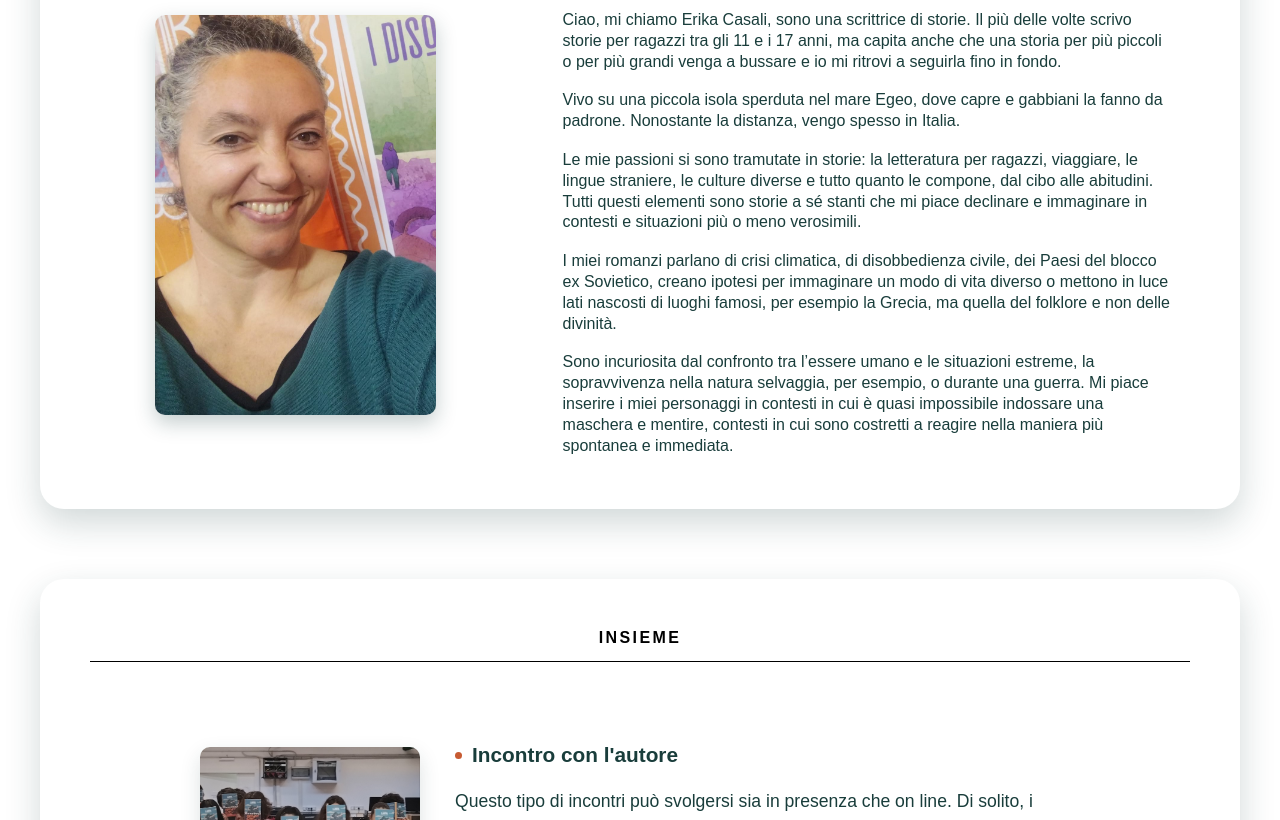
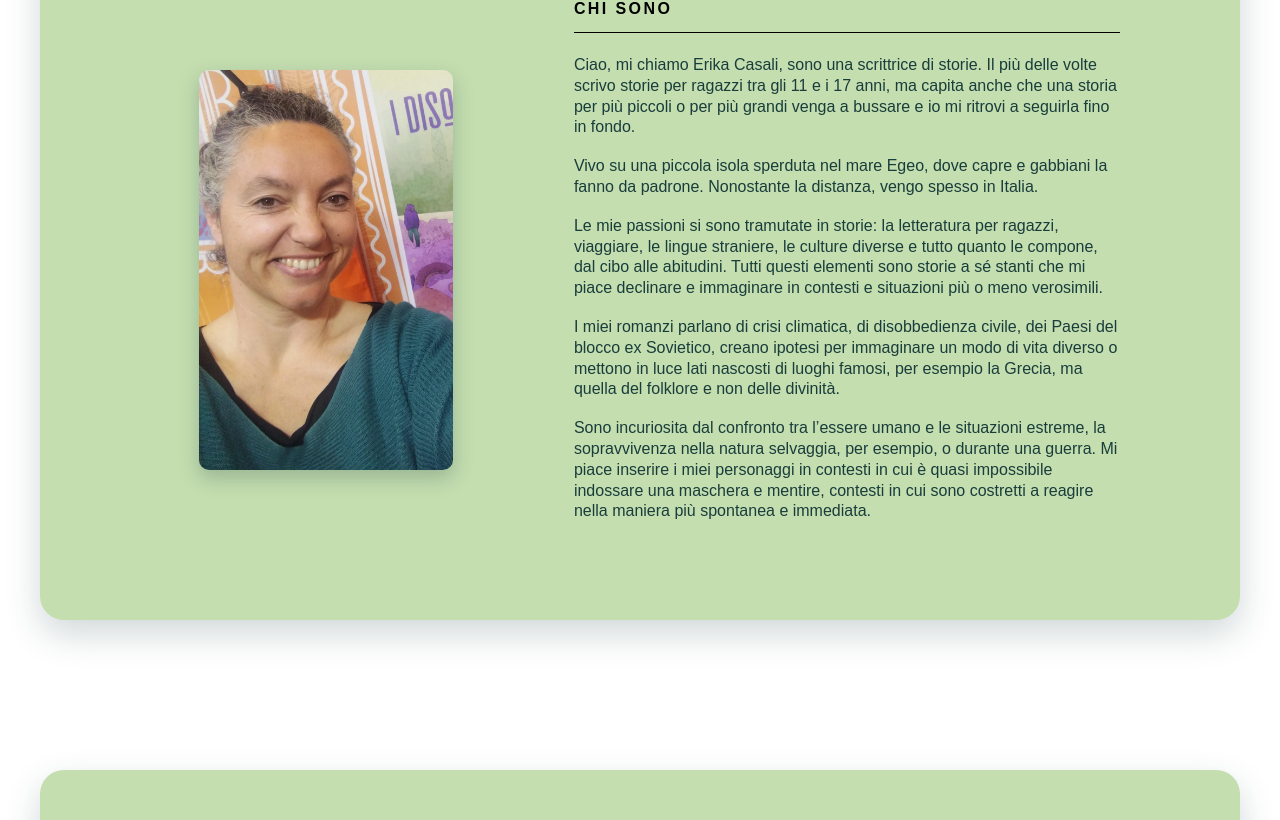
Before and after one commit to emalle/Erika_Website, a React (Vite) app: page / in a window 1280 px wide. Shown: the part 1220-2040 px from the top of the page. Built offline with nearby package versions, Linux system fonts and the light colour scheme.

Commit message:
Changes to the website font and adjustments in style

```diff
--- a/src/index.css
+++ b/src/index.css
@@ -6,15 +6,25 @@ html {
   scroll-behavior: smooth;
 }
 
+
+
 body {
   margin: 0;
   background: white;
   color: #193d3b;
-  font-family: "Script", sans-serif;
+  font-family: "Arial", sans-serif;
+
 
   /* For the page to scroll */
   min-height: 100vh;
   overflow-y: auto;
+}
+
+button,
+input,
+textarea,
+select {
+  font-family: inherit;
 }
 
 .page {
@@ -112,10 +122,10 @@ body {
   width: 100%;
   max-width: 1200px;
   margin-bottom: 50px;
-  margin: 0 auto 70px;
-  padding: 45px 50 px;
+  margin: 0 auto 150px;
+  padding: 45px 50px;
 
-  background: white;
+  background: color-mix(in srgb, green 20%, beige 80%);
   border-radius: 24px;
 
   box-shadow: 0 14px 35px rgba(25, 61, 59, 0.2);
@@ -184,7 +194,7 @@ body {
 .card-text p:not(.section-label) {
   margin: 0 0 18px;
 
-  font-size: clamp(1rem, 1vw, 0.6rem);
+  font-size: clamp(1rem, 1.2vw, 0.6rem);
   line-height: 1.3;
 }
 
@@ -448,8 +458,8 @@ body {
 
 .workshop-entry-text p {
   margin: 0 0 16px;
-  font-size: 1.1rem;
-  line-height: 1.7;
+  font-size: 1rem;
+  line-height: 1.5;
 }
 
 .workshop-entry-text p:last-child {
@@ -556,7 +566,7 @@ body {
 
 /* Footer */
 .site-footer {
-  background: rgb (255, 253, 208);
+  background: rgb(255, 253, 208);
   color: black;
   padding: 10px;
   text-align: center;
```
